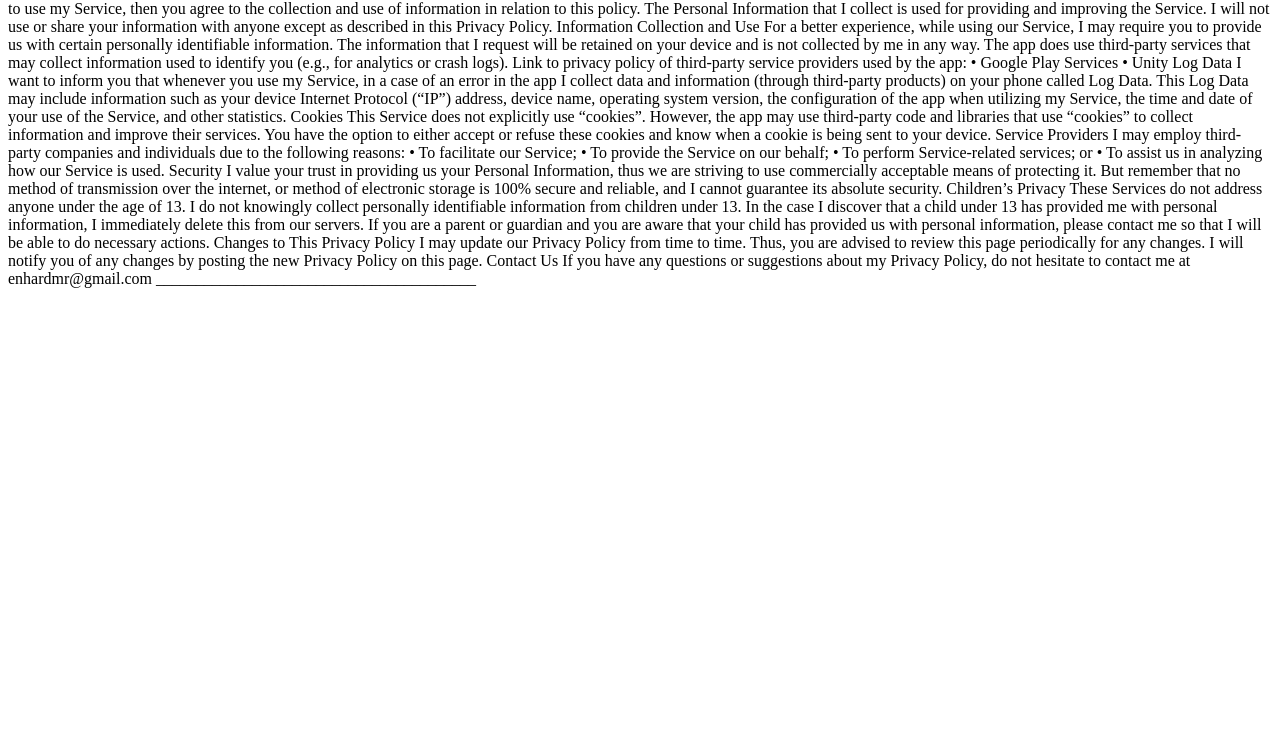
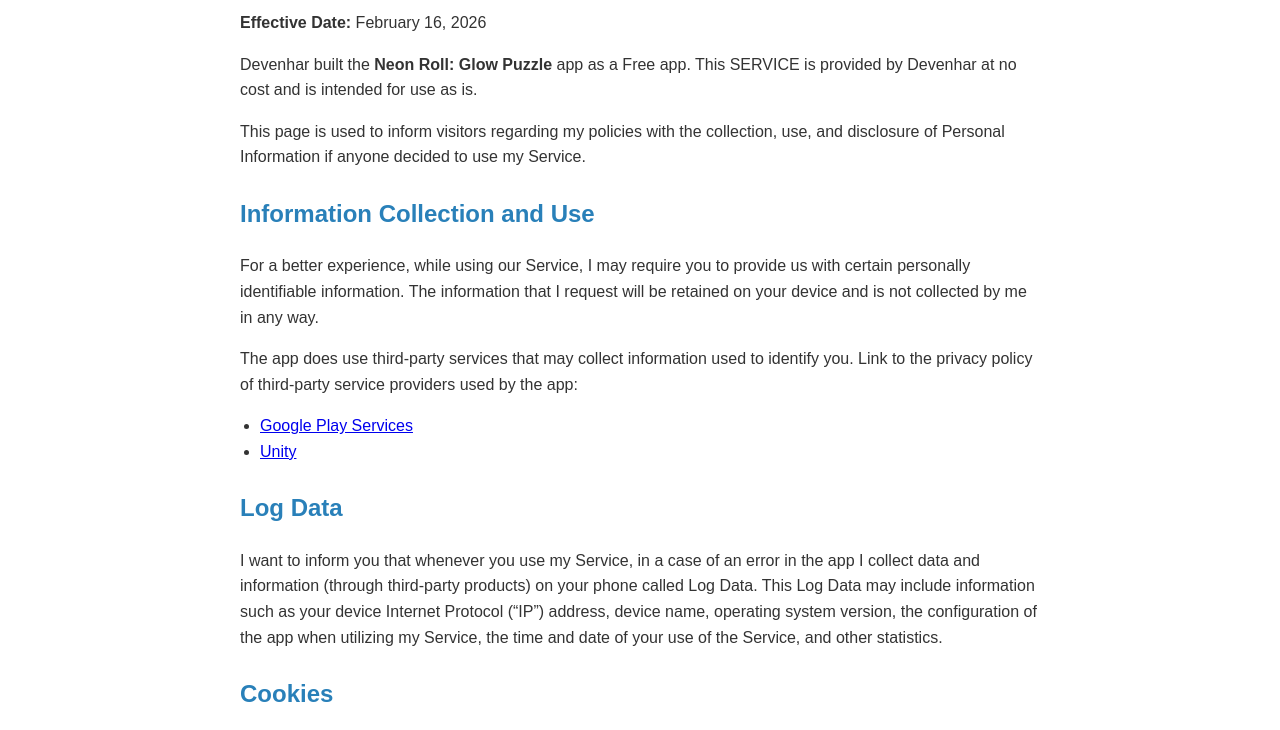
Before and after one commit to dmrenhar/privacy-policy, a plain HTML site: page index.html in a window 1280 px wide. Shown: the part 116-846 px from the top of the page. Before the commit the page ends 800 px from the top, so only its background shows below. Drawn offline with Linux system fonts and the light colour scheme.

Commit message:
Update index.html

```diff
--- a/index.html
+++ b/index.html
@@ -1,40 +1,58 @@
 <!DOCTYPE html>
-<html>
+<html lang="en">
 <head>
-    <title>Neon Roll: Glow Puzzle Privacy Policy</title>
+    <meta charset="UTF-8">
+    <meta name="viewport" content="width=device-width, initial-scale=1.0">
+    <title>Privacy Policy - Neon Roll: Glow Puzzle</title>
+    <style>
+        body { font-family: sans-serif; line-height: 1.6; color: #333; max-width: 800px; margin: 0 auto; padding: 20px; }
+        h1 { color: #2c3e50; border-bottom: 2px solid #eee; padding-bottom: 10px; }
+        h2 { color: #2980b9; margin-top: 25px; }
+        ul { padding-left: 20px; }
+        .footer { margin-top: 40px; font-size: 0.9em; color: #7f8c8d; border-top: 1px solid #eee; padding-top: 20px; }
+    </style>
 </head>
 <body>
-    <h1>Privacy Policy</h1>
-    <p>Privacy Policy for Neon Roll Glow Puzzle
-Effective Date: 2024-02-16
-Devenhar built the Neon Roll Glow Puzzle app as a Free app. This SERVICE is provided by devenhar at no cost and is intended for use as is.
-This page is used to inform visitors regarding my policies with the collection, use, and disclosure of Personal Information if anyone decided to use my Service.
-If you choose to use my Service, then you agree to the collection and use of information in relation to this policy. The Personal Information that I collect is used for providing and improving the Service. I will not use or share your information with anyone except as described in this Privacy Policy.
-Information Collection and Use
-For a better experience, while using our Service, I may require you to provide us with certain personally identifiable information. The information that I request will be retained on your device and is not collected by me in any way.
-The app does use third-party services that may collect information used to identify you (e.g., for analytics or crash logs).
-Link to privacy policy of third-party service providers used by the app:
-•	Google Play Services
-•	Unity
-Log Data
-I want to inform you that whenever you use my Service, in a case of an error in the app I collect data and information (through third-party products) on your phone called Log Data. This Log Data may include information such as your device Internet Protocol (“IP”) address, device name, operating system version, the configuration of the app when utilizing my Service, the time and date of your use of the Service, and other statistics.
-Cookies
-This Service does not explicitly use “cookies”. However, the app may use third-party code and libraries that use “cookies” to collect information and improve their services. You have the option to either accept or refuse these cookies and know when a cookie is being sent to your device.
-Service Providers
-I may employ third-party companies and individuals due to the following reasons:
-•	To facilitate our Service;
-•	To provide the Service on our behalf;
-•	To perform Service-related services; or
-•	To assist us in analyzing how our Service is used.
-Security
-I value your trust in providing us your Personal Information, thus we are striving to use commercially acceptable means of protecting it. But remember that no method of transmission over the internet, or method of electronic storage is 100% secure and reliable, and I cannot guarantee its absolute security.
-Children’s Privacy
-These Services do not address anyone under the age of 13. I do not knowingly collect personally identifiable information from children under 13. In the case I discover that a child under 13 has provided me with personal information, I immediately delete this from our servers. If you are a parent or guardian and you are aware that your child has provided us with personal information, please contact me so that I will be able to do necessary actions.
-Changes to This Privacy Policy
-I may update our Privacy Policy from time to time. Thus, you are advised to review this page periodically for any changes. I will notify you of any changes by posting the new Privacy Policy on this page.
-Contact Us
-If you have any questions or suggestions about my Privacy Policy, do not hesitate to contact me at enhardmr@gmail.com
-________________________________________
-</p>
+
+    <h1>Privacy Policy for Neon Roll: Glow Puzzle</h1>
+    <p><strong>Effective Date:</strong> February 16, 2026</p>
+
+    <p>Devenhar built the <strong>Neon Roll: Glow Puzzle</strong> app as a Free app. This SERVICE is provided by Devenhar at no cost and is intended for use as is.</p>
+
+    <p>This page is used to inform visitors regarding my policies with the collection, use, and disclosure of Personal Information if anyone decided to use my Service.</p>
+
+    <h2>Information Collection and Use</h2>
+    <p>For a better experience, while using our Service, I may require you to provide us with certain personally identifiable information. The information that I request will be retained on your device and is not collected by me in any way.</p>
+    <p>The app does use third-party services that may collect information used to identify you. Link to the privacy policy of third-party service providers used by the app:</p>
+    <ul>
+        <li><a href="https://www.google.com/policies/privacy/" target="_blank">Google Play Services</a></li>
+        <li><a href="https://unity3d.com/legal/privacy-policy" target="_blank">Unity</a></li>
+    </ul>
+
+    <h2>Log Data</h2>
+    <p>I want to inform you that whenever you use my Service, in a case of an error in the app I collect data and information (through third-party products) on your phone called Log Data. This Log Data may include information such as your device Internet Protocol (“IP”) address, device name, operating system version, the configuration of the app when utilizing my Service, the time and date of your use of the Service, and other statistics.</p>
+
+    <h2>Cookies</h2>
+    <p>This Service does not explicitly use “cookies”. However, the app may use third-party code and libraries that use “cookies” to collect information and improve their services. You have the option to either accept or refuse these cookies.</p>
+
+    <h2>Service Providers</h2>
+    <p>I may employ third-party companies and individuals to facilitate our Service, provide the Service on our behalf, perform Service-related services, or assist us in analyzing how our Service is used.</p>
+
+    <h2>Security</h2>
+    <p>I value your trust in providing us your Personal Information, thus we are striving to use commercially acceptable means of protecting it. But remember that no method of transmission over the internet, or method of electronic storage is 100% secure and reliable.</p>
+
+    <h2>Children’s Privacy</h2>
+    <p>These Services do not address anyone under the age of 13. I do not knowingly collect personally identifiable information from children under 13. In the case I discover that a child under 13 has provided me with personal information, I immediately delete this from our servers.</p>
+
+    <h2>Changes to This Privacy Policy</h2>
+    <p>I may update our Privacy Policy from time to time. Thus, you are advised to review this page periodically for any changes. I will notify you of any changes by posting the new Privacy Policy on this page.</p>
+
+    <h2>Contact Us</h2>
+    <p>If you have any questions or suggestions about my Privacy Policy, do not hesitate to contact me at: <strong>enhardmr@gmail.com</strong></p>
+
+    <div class="footer">
+        <p>© 2026 Devenhar. All rights reserved.</p>
+    </div>
+
 </body>
 </html>
```
